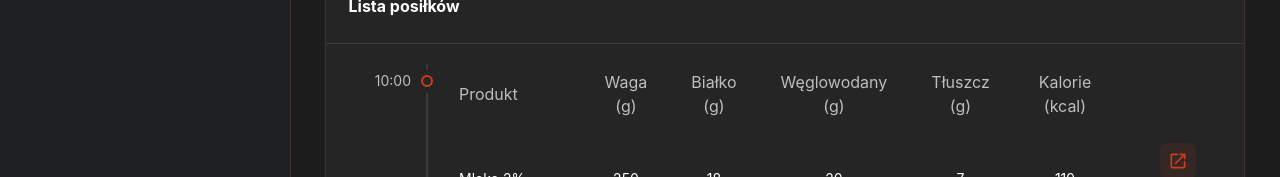
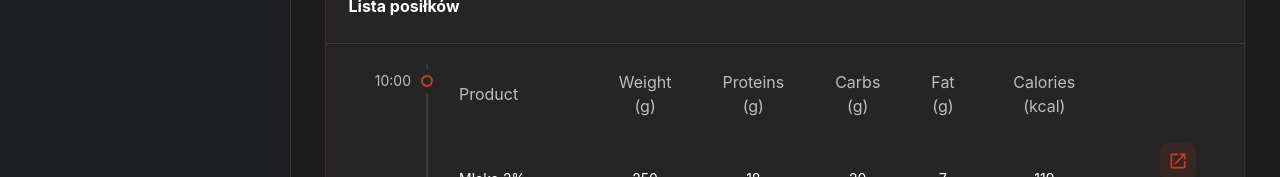
Before and after one commit to tomekrychtyk/dabelo-client, a React (Vite) app: page /diet/diary in a window 1280 px wide. Shown: the part 602-779 px from the top of the page. Built offline with nearby package versions, Linux system fonts and the light colour scheme; no server answers.

Commit message:
Added translations

```diff
--- a/src/features/diet/diary/components/meal-list/MealList.tsx
+++ b/src/features/diet/diary/components/meal-list/MealList.tsx
@@ -3,15 +3,11 @@ import {
   Box,
   Typography,
   Divider,
-  Grid,
-  TableHead,
   TableRow,
   TableCell,
   TableBody,
-  Table,
   TableContainer,
-  useTheme,
-  styled
+  useTheme
 } from '@mui/material';
 import { useTranslation } from 'react-i18next';
 import Timeline from '@mui/lab/Timeline';
@@ -22,30 +18,8 @@ import TimelineContent from '@mui/lab/TimelineContent';
 import TimelineDot from '@mui/lab/TimelineDot';
 import TimelineOppositeContent from '@mui/lab/TimelineOppositeContent';
 import { MealListItem } from './MealListItem';
-
-const TableHeadWrapper = styled(TableHead)(
-  ({ theme }) => `
-      .MuiTableCell-root {
-          text-transform: none;
-          font-weight: normal;
-          font-size: ${theme.typography.pxToRem(16)};
-          padding-top: 0;
-          padding-bottom: ${theme.spacing(1)};
-      }
-
-      .MuiTableRow-root {
-          background: transparent;
-      }
-  `
-);
-
-const TableWrapper = styled(Table)(
-  () => `
-    .MuiTableCell-root {
-        border-bottom: 0;
-    }
-  `
-);
+import { TableHeadWrapper } from './TableHeadWrapper';
+import { TableWrapper } from './TableWrapper';
 
 export const MealList = () => {
   const { t }: { t: any } = useTranslation();
@@ -113,12 +87,14 @@ export const MealList = () => {
                 <TableWrapper>
                   <TableHeadWrapper>
                     <TableRow>
-                      <TableCell>Produkt</TableCell>
-                      <TableCell align="center">Waga (g)</TableCell>
-                      <TableCell align="center">Białko (g)</TableCell>
-                      <TableCell align="center">Węglowodany (g)</TableCell>
-                      <TableCell align="center">Tłuszcz (g)</TableCell>
-                      <TableCell align="center">Kalorie (kcal)</TableCell>
+                      <TableCell>{t('Product')}</TableCell>
+                      <TableCell align="center">{t('Weight')} (g)</TableCell>
+                      <TableCell align="center">{t('Proteins')} (g)</TableCell>
+                      <TableCell align="center">{t('Carbs')} (g)</TableCell>
+                      <TableCell align="center">{t('Fat')} (g)</TableCell>
+                      <TableCell align="center">
+                        {t('Calories')} (kcal)
+                      </TableCell>
                       <TableCell align="center"></TableCell>
                     </TableRow>
                   </TableHeadWrapper>
--- /dev/null
+++ b/src/features/diet/diary/components/meal-list/TableHeadWrapper.tsx
@@ -0,0 +1,17 @@
+import { TableHead, styled } from '@mui/material';
+
+export const TableHeadWrapper = styled(TableHead)(
+  ({ theme }) => `
+      .MuiTableCell-root {
+          text-transform: none;
+          font-weight: normal;
+          font-size: ${theme.typography.pxToRem(16)};
+          padding-top: 0;
+          padding-bottom: ${theme.spacing(1)};
+      }
+
+      .MuiTableRow-root {
+          background: transparent;
+      }
+  `
+);
--- /dev/null
+++ b/src/features/diet/diary/components/meal-list/TableWrapper.tsx
@@ -0,0 +1,9 @@
+import { Table, styled } from '@mui/material';
+
+export const TableWrapper = styled(Table)(
+  () => `
+    .MuiTableCell-root {
+        border-bottom: 0;
+    }
+  `
+);
```
